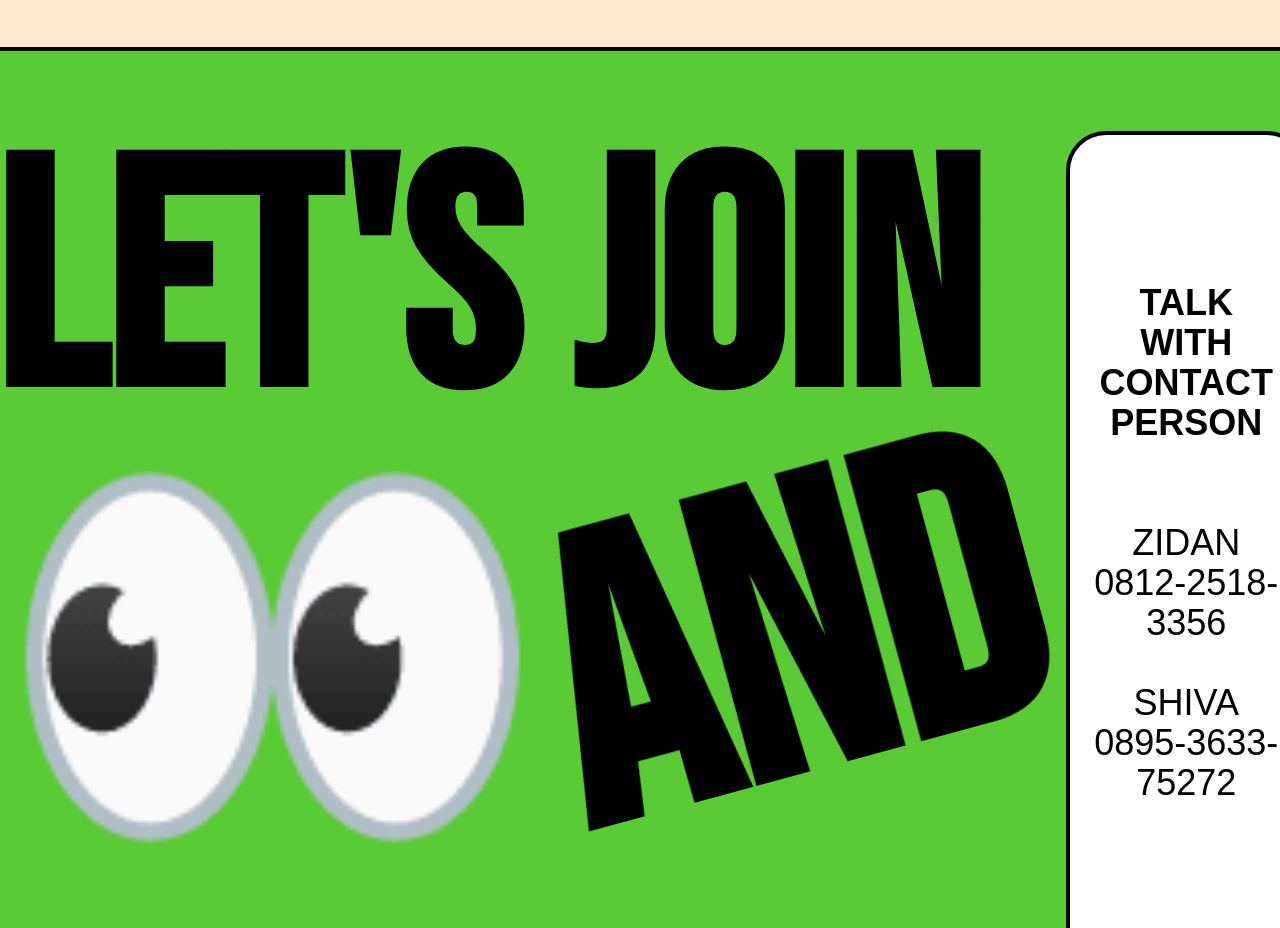
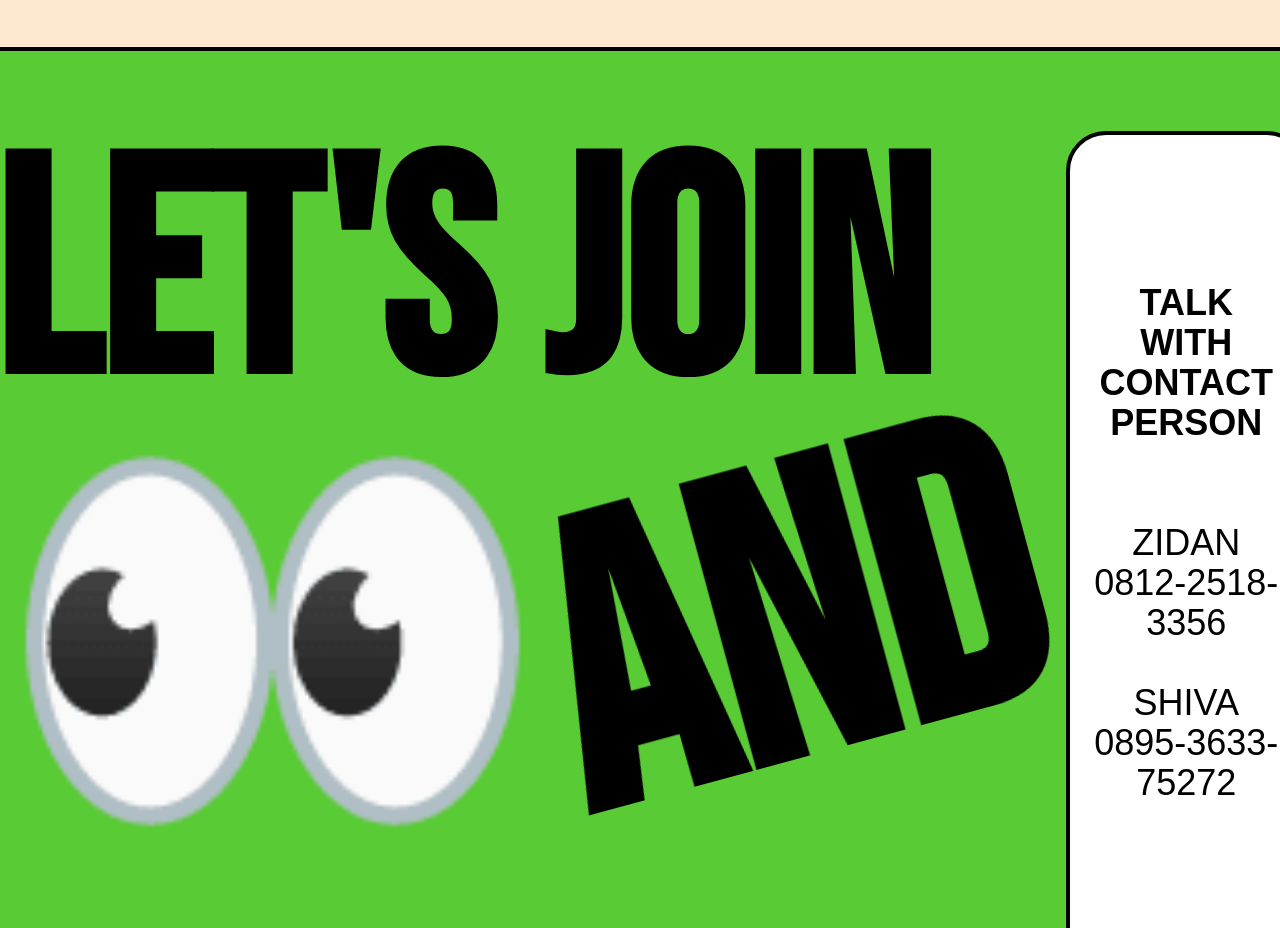
Before and after one commit to dnccsemarang/webisite-afg23-vuejs, a Vue app: page / in a window 1280 px wide. Shown: the part 4240-5168 px from the top of the page. Built offline with nearby package versions, Linux system fonts and the light colour scheme; a web font is replaced by a local one.

Commit message:
update: responsive footer

```diff
--- a/src/views/HomeView.vue
+++ b/src/views/HomeView.vue
@@ -539,7 +539,7 @@ onMounted(() => {
       <div class="hidden lg:block">
         <h1
           data-aos="fade-down"
-          class="font-bebas font-bold text-8xl lg:text-[170px] xl:text-[20em] text-black z-50">
+          class="font-bebas font-bold text-8xl lg:text-[170px] xl:text-[19em] text-black z-50">
           LET'S JOIN
         </h1>
         <div class="flex justify-between">
```
